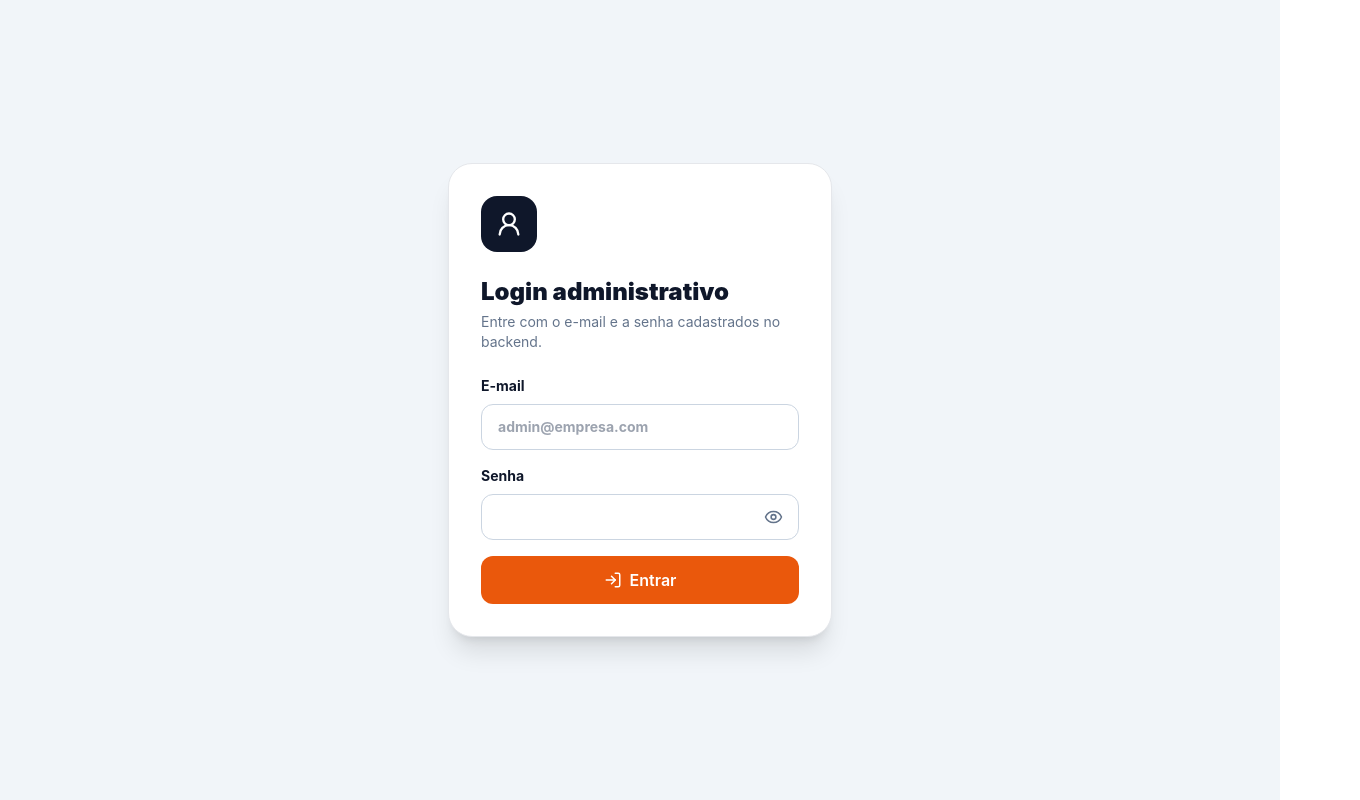
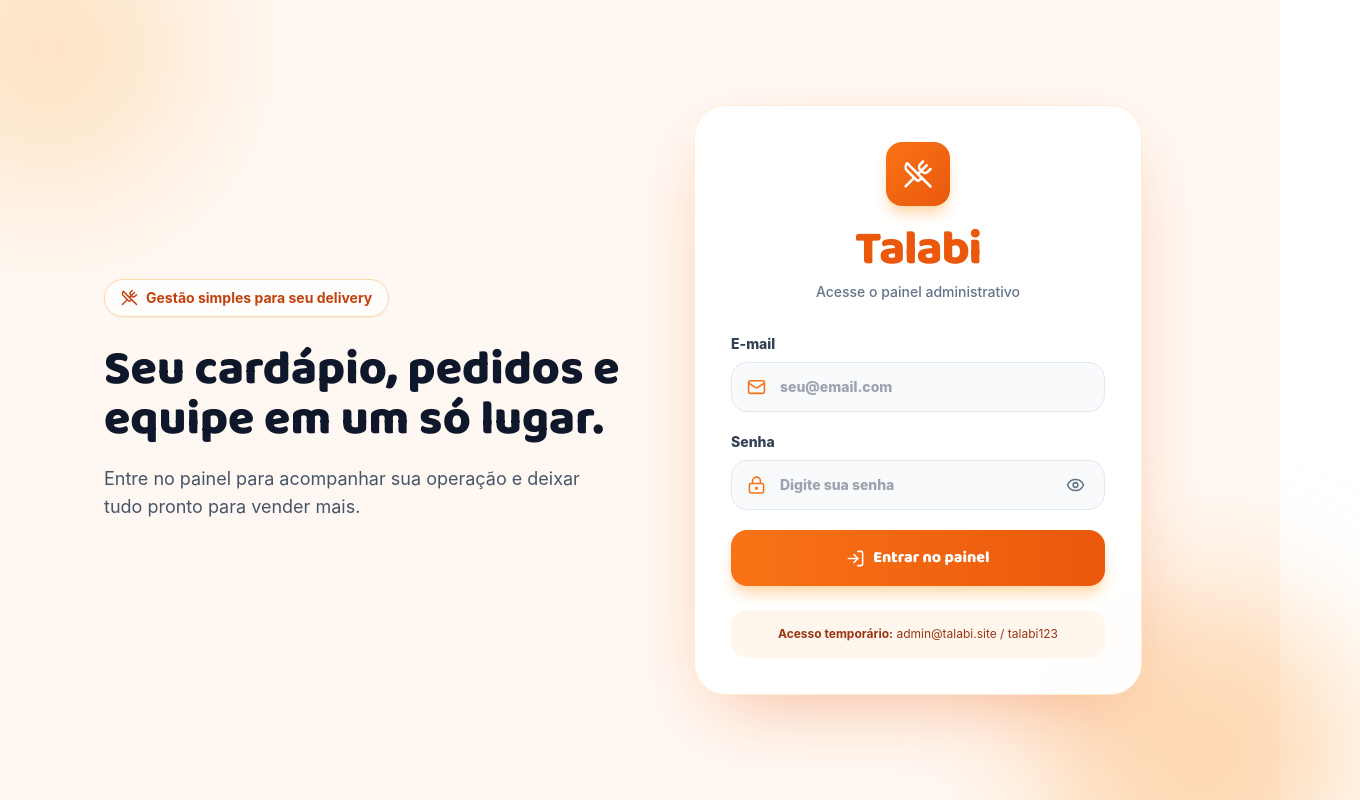
Before and after one commit to felpsM67/front-cardapio, a React (Vite) app: page /admin/login in a window 1280 px wide. Shown: the top 800 px of the page, 1360 px wide, since content can reach past the window. Built offline with nearby package versions, Linux system fonts and the light colour scheme; no server answers.

Commit message:
tela de login

```diff
--- a/src/api/apiClient.ts
+++ b/src/api/apiClient.ts
@@ -1,10 +1,11 @@
-  import { STORAGE_KEYS } from '../constants/storage';
+import { STORAGE_KEYS } from '../constants/storage';
   import { storageService } from '../services/storageService';
 
   const API_URL = (import.meta.env.VITE_API_URL ?? 'http://localhost:3000/api').replace(/\/$/, '');
 
   interface AdminSession {
     token?: string;
+    isMock?: boolean;
   }
 
   export class ApiError extends Error {
@@ -19,7 +20,11 @@
   }
 
   function getToken(): string | undefined {
-    return storageService.get<AdminSession | null>(STORAGE_KEYS.ADMIN_SESSION, null)?.token;
+    const session = storageService.get<AdminSession | null>(
+      STORAGE_KEYS.ADMIN_SESSION,
+      null,
+    );
+    return session?.isMock ? undefined : session?.token;
   }
 
   function getErrorMessage(body: unknown, fallback: string): string {
--- a/src/components/layout/Header.tsx
+++ b/src/components/layout/Header.tsx
@@ -1,6 +1,6 @@
 import { useEffect, useState } from 'react';
 import { Link } from 'react-router-dom';
-import { ShoppingBag, ShieldCheck } from 'lucide-react';
+import { ShoppingBag } from 'lucide-react';
 
 import { useCart } from '../../contexts/CartContext';
 import { configService } from '../../services/configService';
@@ -62,14 +62,6 @@ export function Header(): React.JSX.Element {
 
         <div className="flex items-center gap-2">
           <Link
-            to="/admin/login"
-            title="Área administrativa"
-            className="rounded-full p-2 hover:bg-slate-100"
-          >
-            <ShieldCheck />
-          </Link>
-
-          <Link
             to="/carrinho"
             aria-label={`Abrir sacola com ${count} item(ns)`}
             className={`relative rounded-full p-2 hover:bg-slate-100 ${
--- a/src/pages/admin/AdminLoginPage.tsx
+++ b/src/pages/admin/AdminLoginPage.tsx
@@ -1,8 +1,6 @@
 import { useState } from 'react';
-import { Eye, EyeOff, LogIn, UserRound } from 'lucide-react';
+import { Eye, EyeOff, LockKeyhole, LogIn, Mail, UtensilsCrossed } from 'lucide-react';
 import { useNavigate } from 'react-router-dom';
-import { Input } from '../../components/common/Input';
-import { Button } from '../../components/common/Button';
 import { authService } from '../../services/authService';
 
 export function AdminLoginPage() {
@@ -13,18 +11,11 @@ export function AdminLoginPage() {
   const [error, setError] = useState('');
   const navigate = useNavigate();
 
- async function submit(
-  event: React.FormEvent<HTMLFormElement>,
-): Promise<void> {
+  async function submit(event: React.FormEvent<HTMLFormElement>) {
     event.preventDefault();
     setError('');
     setLoading(true);
-
-  const authenticated = await authService.adminLogin(
-    email,
-    password,
-  );
-
+    const authenticated = await authService.adminLogin(email, password);
     setLoading(false);
 
     if (authenticated) {
@@ -32,76 +23,68 @@ export function AdminLoginPage() {
       return;
     }
 
-  setError(
-    'E-mail ou senha inválidos, ou o backend está indisponível.',
-  );
+    setError('E-mail ou senha inválidos. Confira os dados e tente novamente.');
   }
 
   return (
-    <div className="flex min-h-screen items-center justify-center bg-slate-100 p-4">
-      <form
-        onSubmit={submit}
-        className="w-full max-w-sm rounded-3xl border bg-white p-8 shadow-xl"
-      >
-        <div className="mb-6 flex h-14 w-14 items-center justify-center rounded-2xl bg-slate-900 text-white">
-          <UserRound size={28} />
+    <main className="talabi-login min-h-screen overflow-hidden bg-[#fff8f2]">
+      <div className="pointer-events-none absolute -left-24 -top-24 h-72 w-72 rounded-full bg-orange-200/60 blur-3xl" />
+      <div className="pointer-events-none absolute -bottom-28 -right-20 h-80 w-80 rounded-full bg-orange-300/50 blur-3xl" />
+
+      <div className="relative mx-auto grid min-h-screen max-w-6xl items-center gap-10 px-5 py-10 lg:grid-cols-2 lg:px-10">
+        <section className="hidden lg:block">
+          <div className="inline-flex items-center gap-2 rounded-full border border-orange-200 bg-white/80 px-4 py-2 text-sm font-bold text-orange-700 shadow-sm">
+            <UtensilsCrossed size={17} /> Gestão simples para seu delivery
+          </div>
+          <h2 className="mt-7 max-w-xl text-5xl font-black leading-[1.05] text-slate-900">
+            Seu cardápio, pedidos e equipe em um só lugar.
+          </h2>
+          <p className="mt-5 max-w-lg text-lg text-slate-600">
+            Entre no painel para acompanhar sua operação e deixar tudo pronto para vender mais.
+          </p>
+        </section>
+
+        <form onSubmit={submit} className="mx-auto w-full max-w-md rounded-[2rem] border border-orange-100 bg-white/95 p-6 shadow-[0_28px_80px_-28px_rgba(234,88,12,.45)] backdrop-blur sm:p-9">
+          <div className="text-center">
+            <div className="mx-auto flex h-16 w-16 items-center justify-center rounded-2xl bg-gradient-to-br from-orange-500 to-orange-600 text-white shadow-lg shadow-orange-200">
+              <UtensilsCrossed size={30} />
+            </div>
+            <h1 className="talabi-brand mt-5 text-5xl font-black tracking-tight text-orange-600">Talabi</h1>
+            <p className="mt-2 text-sm font-medium text-slate-500">Acesse o painel administrativo</p>
           </div>
 
-        <h1 className="text-2xl font-black">Login administrativo</h1>
-        <p className="mt-1 text-sm text-slate-500">
-          Entre com o e-mail e a senha cadastrados no backend.
-        </p>
-
-        <div className="mt-6 space-y-4">
-          <label className="grid gap-2 text-sm font-bold">
+          <div className="mt-8 space-y-5">
+            <label className="grid gap-2 text-sm font-extrabold text-slate-700">
               E-mail
-            <Input
-              required
-              type="email"
-              autoComplete="username"
-              value={email}
-              onChange={(event) => setEmail(event.target.value)}
-              placeholder="admin@empresa.com"
-            />
+              <div className="relative">
+                <Mail className="absolute left-4 top-1/2 -translate-y-1/2 text-orange-500" size={19} />
+                <input required type="email" autoComplete="username" value={email} onChange={(e) => setEmail(e.target.value)} placeholder="seu@email.com" className="w-full rounded-2xl border border-slate-200 bg-slate-50 py-3.5 pl-12 pr-4 outline-none transition focus:border-orange-400 focus:bg-white focus:ring-4 focus:ring-orange-100" />
+              </div>
             </label>
 
-          <label className="grid gap-2 text-sm font-bold">
+            <label className="grid gap-2 text-sm font-extrabold text-slate-700">
               Senha
               <div className="relative">
-              <Input
-                required
-                type={showPassword ? 'text' : 'password'}
-                autoComplete="current-password"
-                value={password}
-                onChange={(event) => setPassword(event.target.value)}
-                className="pr-12"
-              />
-              <button
-                type="button"
-                onClick={() => setShowPassword((value) => !value)}
-                className="absolute right-3 top-1/2 -translate-y-1/2 rounded-lg p-1 text-slate-500 hover:bg-slate-100"
-                aria-label={showPassword ? 'Ocultar senha' : 'Mostrar senha'}
-              >
+                <LockKeyhole className="absolute left-4 top-1/2 -translate-y-1/2 text-orange-500" size={19} />
+                <input required type={showPassword ? 'text' : 'password'} autoComplete="current-password" value={password} onChange={(e) => setPassword(e.target.value)} placeholder="Digite sua senha" className="w-full rounded-2xl border border-slate-200 bg-slate-50 py-3.5 pl-12 pr-12 outline-none transition focus:border-orange-400 focus:bg-white focus:ring-4 focus:ring-orange-100" />
+                <button type="button" onClick={() => setShowPassword(v => !v)} className="absolute right-3 top-1/2 -translate-y-1/2 rounded-xl p-2 text-slate-500 hover:bg-orange-50 hover:text-orange-600" aria-label={showPassword ? 'Ocultar senha' : 'Mostrar senha'}>
                   {showPassword ? <EyeOff size={19} /> : <Eye size={19} />}
                 </button>
               </div>
             </label>
 
-          {error && (
-            <p className="rounded-xl bg-red-50 p-3 text-sm font-medium text-red-700">
-              {error}
-            </p>
-          )}
+            {error && <p className="rounded-2xl border border-red-100 bg-red-50 p-3 text-sm font-semibold text-red-700">{error}</p>}
 
-          <Button
-  type="submit"
-  disabled={loading}
-  className="flex w-full items-center justify-center gap-2"
->
-            <LogIn size={18} /> {loading ? 'Entrando...' : 'Entrar'}
-          </Button>
+            <button type="submit" disabled={loading} className="flex w-full items-center justify-center gap-2 rounded-2xl bg-gradient-to-r from-orange-500 to-orange-600 px-4 py-4 font-black text-white shadow-lg shadow-orange-200 transition hover:-translate-y-0.5 hover:shadow-xl disabled:cursor-not-allowed disabled:opacity-60">
+              <LogIn size={19} /> {loading ? 'Entrando...' : 'Entrar no painel'}
+            </button>
+          </div>
+
+          <div className="mt-6 rounded-2xl bg-orange-50 p-4 text-center text-xs text-orange-800">
+            <strong>Acesso temporário:</strong> admin@talabi.site / talabi123
           </div>
         </form>
       </div>
+    </main>
   );
 }
--- a/src/pages/admin/EmployeesPage.tsx
+++ b/src/pages/admin/EmployeesPage.tsx
@@ -405,9 +405,8 @@ export function EmployeesPage() {
                 <Input
                   type="tel"
                   inputMode="numeric"
-                  pattern="[0-9]*"
-                  maxLength={11}
-                  placeholder="67999999999"
+                          maxLength={11}
+                  placeholder="(xx)xxxxx-xxxx"
                   value={form.phone}
                   onChange={(event) =>
                     setForm({
--- a/src/styles/globals.css
+++ b/src/styles/globals.css
@@ -1,3 +1,4 @@
+@import url('https://fonts.googleapis.com/css2?family=Baloo+2:wght@600;700;800&display=swap');
 @tailwind base;@tailwind components;@tailwind utilities;:root{--primary:#ea580c}*{box-sizing:border-box}html{scroll-behavior:smooth}body{margin:0;background:#fff;color:#0f172a;font-family:Inter,ui-sans-serif,system-ui,sans-serif}button,input,select,textarea{font:inherit}button{cursor:pointer}
 @keyframes cartBagPop{0%{transform:scale(1) rotate(0)}25%{transform:scale(1.28) rotate(-10deg)}48%{transform:scale(.94) rotate(8deg)}72%{transform:scale(1.1) rotate(-4deg)}100%{transform:scale(1) rotate(0)}}
 @keyframes cartCountPop{0%{transform:scale(.6);opacity:.3}45%{transform:scale(1.45);opacity:1}100%{transform:scale(1);opacity:1}}
@@ -9,3 +10,5 @@
 .cart-added-feedback{position:absolute;left:50%;top:0;z-index:2;pointer-events:none;transform:translateX(-50%);font-size:.75rem;font-weight:900;color:var(--primary);animation:cartAddedFloat .8s ease-out forwards}
 .admin-drawer-enter{animation:adminDrawerEnter .22s ease-out}
 @media (prefers-reduced-motion:reduce){.cart-bag-added,.cart-count-added,.cart-added-feedback,.admin-drawer-enter{animation:none}}
+
+.talabi-brand{font-family:'Baloo 2',cursive}.talabi-login h1,.talabi-login h2,.talabi-login button{font-family:'Baloo 2',Inter,sans-serif}
```
Also changed, not shown: src/components/layout/CartAccessBar.tsx (added, +56 -0 lines), src/layouts/CustomerLayout.tsx (+9 -15 lines), src/pages/admin/ProductsPage.tsx (+2 -9 lines), src/pages/admin/PromotionsPage.tsx (+13 -9 lines), src/pages/admin/SettingsPage.tsx (+10 -32 lines), 1 other file (tests, documents, lock files or other folders). Lines whose indentation alone changed are shown as unchanged.
